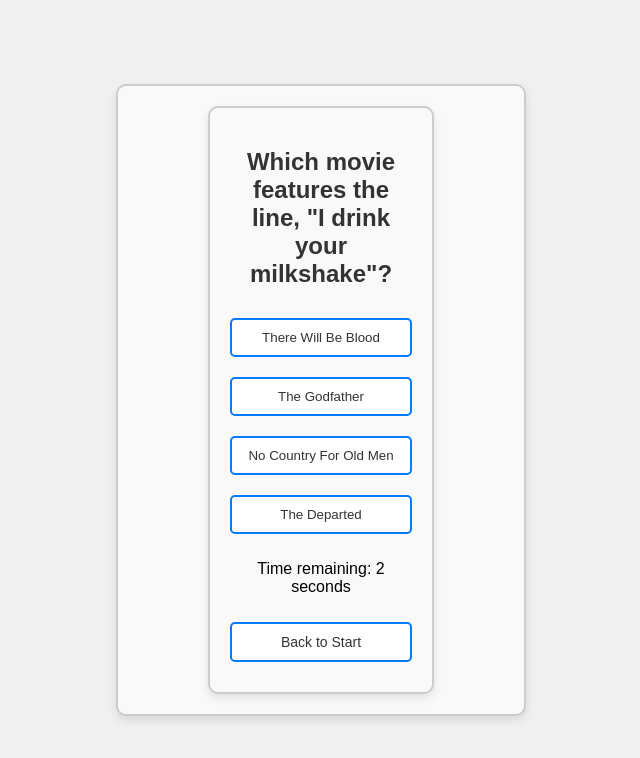
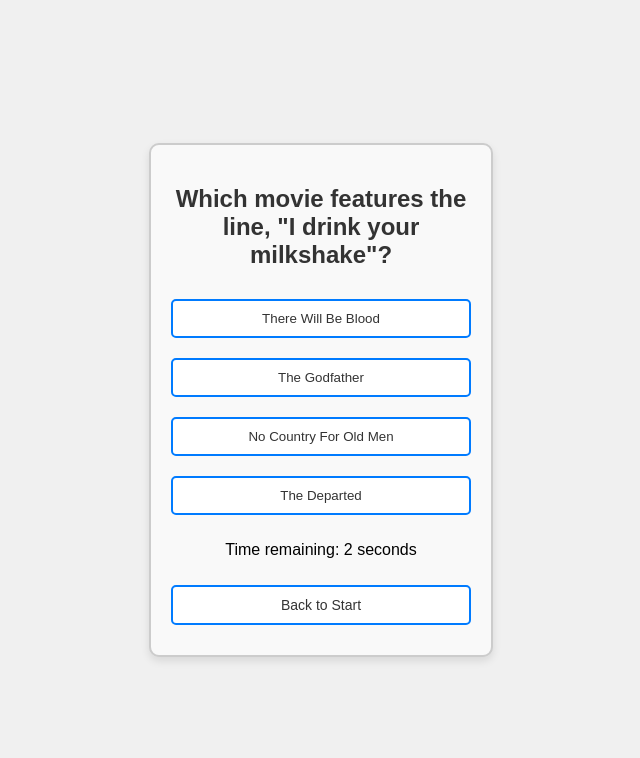
Before and after one commit to ArvidBerlin/Movie-quiz, a React (Vite) app: page / in a window 1280 px wide. Both pictures are taken after a click on the button "Start Quiz". Shown: the top 758 px of the page, without its empty margins (319-959 px from the left). Built offline with nearby package versions, Linux system fonts and the light colour scheme.

Commit message:
Fixed double border around questions

```diff
--- a/src/components/Quiz.css
+++ b/src/components/Quiz.css
@@ -39,6 +39,7 @@
   border-radius: 10px;
   box-shadow: 0 4px 8px rgba(0, 0, 0, 0.1);
   text-align: center;
+  box-sizing: border-box;
 }
 
 .quiz-container button {
--- a/src/components/Quiz.jsx
+++ b/src/components/Quiz.jsx
@@ -62,7 +62,7 @@
     return (
         <>
             {hasStarted && !isFinished && (
-                <div className="quiz-container">
+                <div className="question-container">
                     <Question
                         question={questions[currentQuestionIndex]}
                         onAnswer={(isCorrect) => {
```
